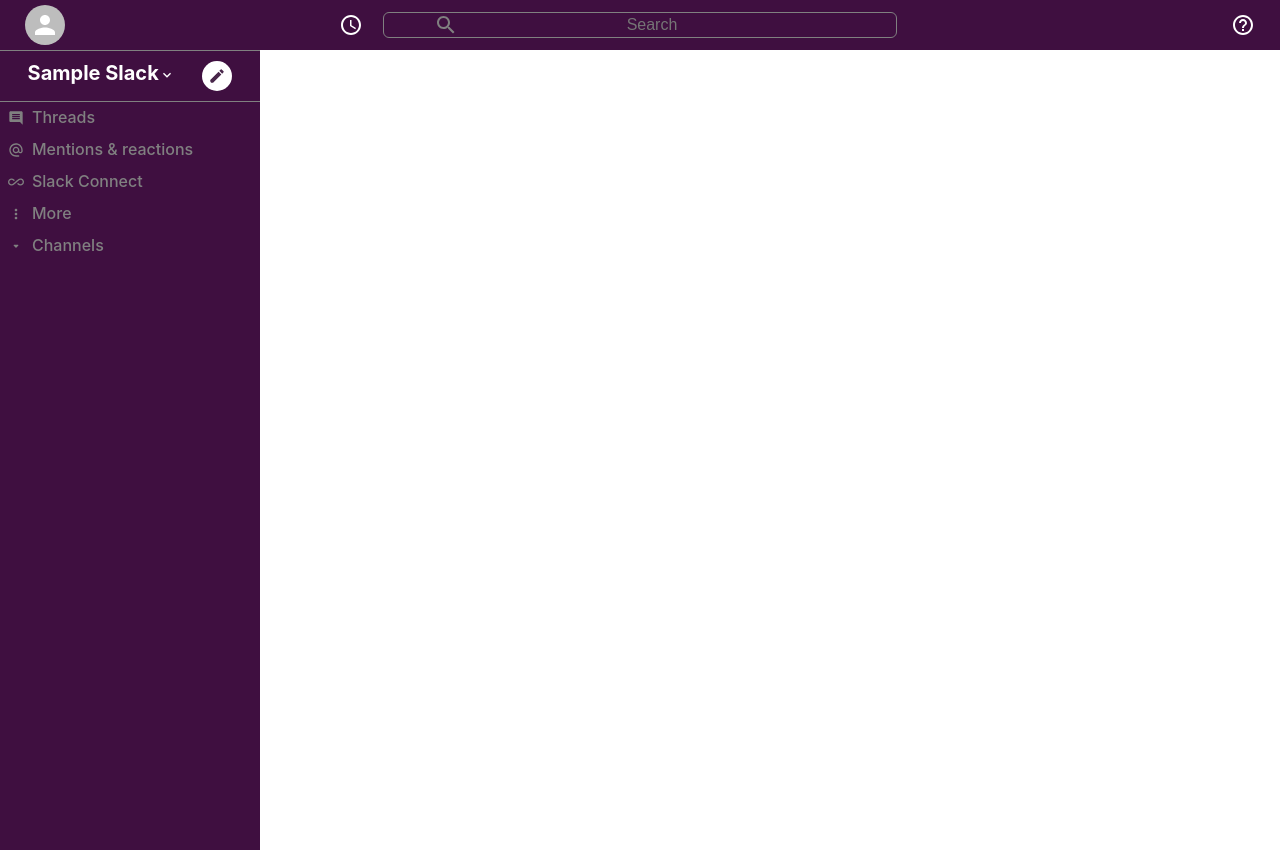
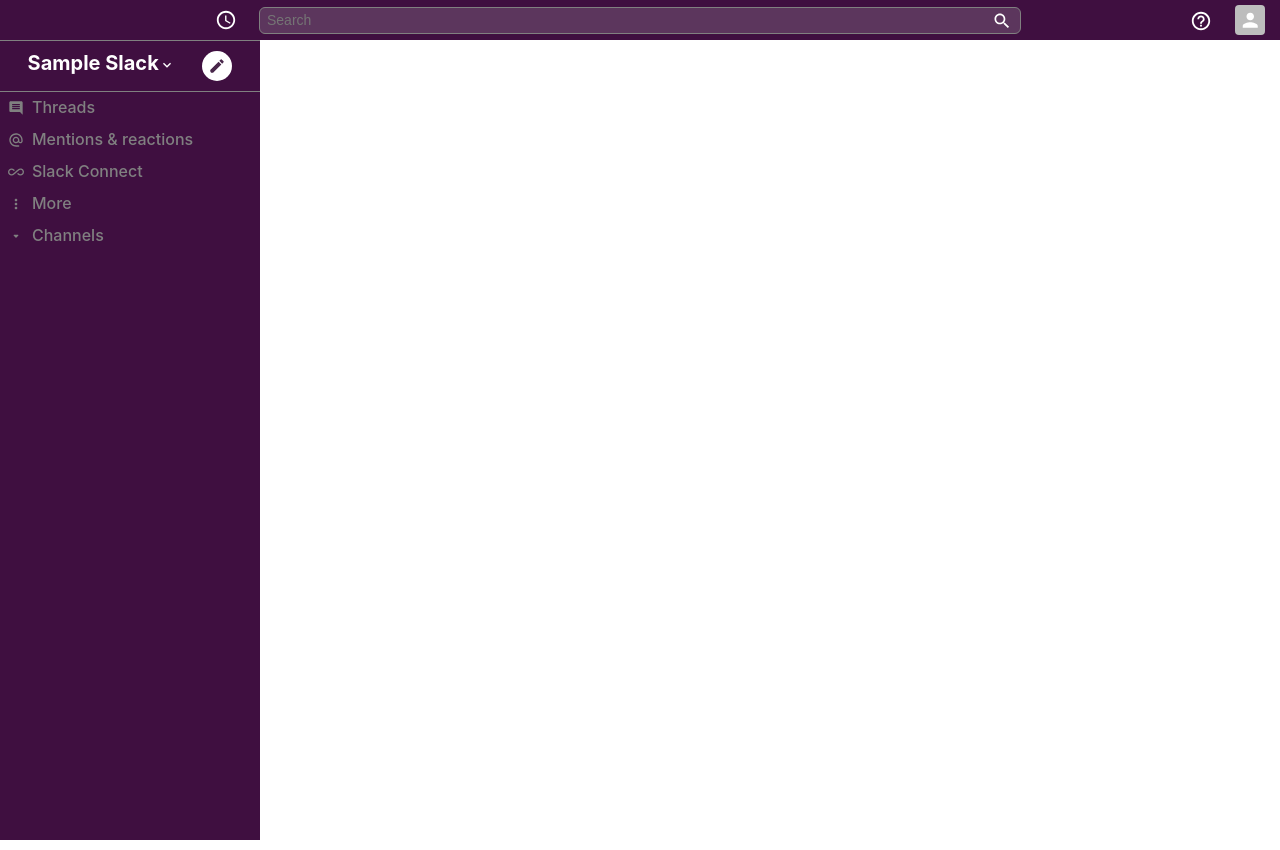
Before and after one commit to codelion/slack-clone, a React (Create React App) app: page / in a window 1280 px wide. Built offline with nearby package versions, Linux system fonts and the light colour scheme.

Commit message:
redid header elements and styling

```diff
--- a/src/components/Header.js
+++ b/src/components/Header.js
@@ -9,22 +9,22 @@
   return (
     <HeaderContainer>
       <HeaderLeft>
-        <HeaderAvatar />
         <AccessTimeIcon />
       </HeaderLeft>
       <HeaderMiddle>
         <HeaderSearch>
-          <SearchIcon />
           <input
             className="header__searchText"
             type="text"
             placeholder="Search"
           ></input>
+          <SearchIcon />
         </HeaderSearch>
       </HeaderMiddle>
 
       <HeaderRight>
         <HelpOutlineIcon />
+        <HeaderAvatar variant="rounded" />
       </HeaderRight>
     </HeaderContainer>
   );
@@ -41,31 +41,27 @@
   padding: 5px;
 `;
 const HeaderLeft = styled.div`
-  flex: 0.3;
+  flex: 0.2;
   display: flex;
   align-items: center;
 
   justify-content: space-between;
   color: white;
+  align-items: flex-end;
 
   > .MuiSvgIcon-root {
-    margin-right: 20px;
-  }
-`;
-
-const HeaderAvatar = styled(Avatar)`
-  cursor: pointer;
-  margin-left: 20px;
-
-  :hover {
-    opacity: 0.8;
+    font-size: 22px;
+    margin-left: auto;
+    margin-right: 22px;
+    cursor: pointer;
   }
 `;
 
 const HeaderMiddle = styled.div`
   display: flex;
   flex-direction: row;
-  flex: 0.4;
+  flex: 0.6;
+  width: 100%;
 `;
 const HeaderSearch = styled.div`
   display: flex;
@@ -73,31 +69,54 @@
   border: 1px solid gray;
   flex: 1;
   border-radius: 6px;
-  color: gray;
-  padding: 0 50px;
+  background-color: rgba(209, 210, 211, 0.2);
+  color: white;
+  padding: 0 5px;
   text-align: center;
   vertical-align: middle;
-
+  justify-content: space-between;
+  height: 25px;
+  :hover {
+    background-color: rgba(209, 210, 211, 0.23);
+  }
   > input {
     border: none;
     background: none;
     width: 100%;
     min-width: 30vw;
-    color: gray;
+    color: white;
     outline-width: 0;
-    font-size: medium;
-    text-align: center;
+    font-size: 14px;
+    font-weight: 500;
+    text-align: left;
+  }
+  > .MuiSvgIcon-root {
+    font-size: 20px;
+    padding: 3px;
   }
 `;
 
 const HeaderRight = styled.div`
   display: flex;
-  flex: 0.3;
+  flex: 0.2;
   color: white;
   align-items: flex-end;
 
   > .MuiSvgIcon-root {
     margin-left: auto;
-    margin-right: 20px;
+    font-size: 22px;
+    cursor: pointer;
+    padding: 3px;
   }
 `;
+
+const HeaderAvatar = styled(Avatar)`
+  cursor: pointer;
+  margin-left: 20px;
+  height: 30px !important;
+  width: 30px !important;
+  margin-right: 10px;
+  :hover {
+    opacity: 0.8;
+  }
+`;
```
